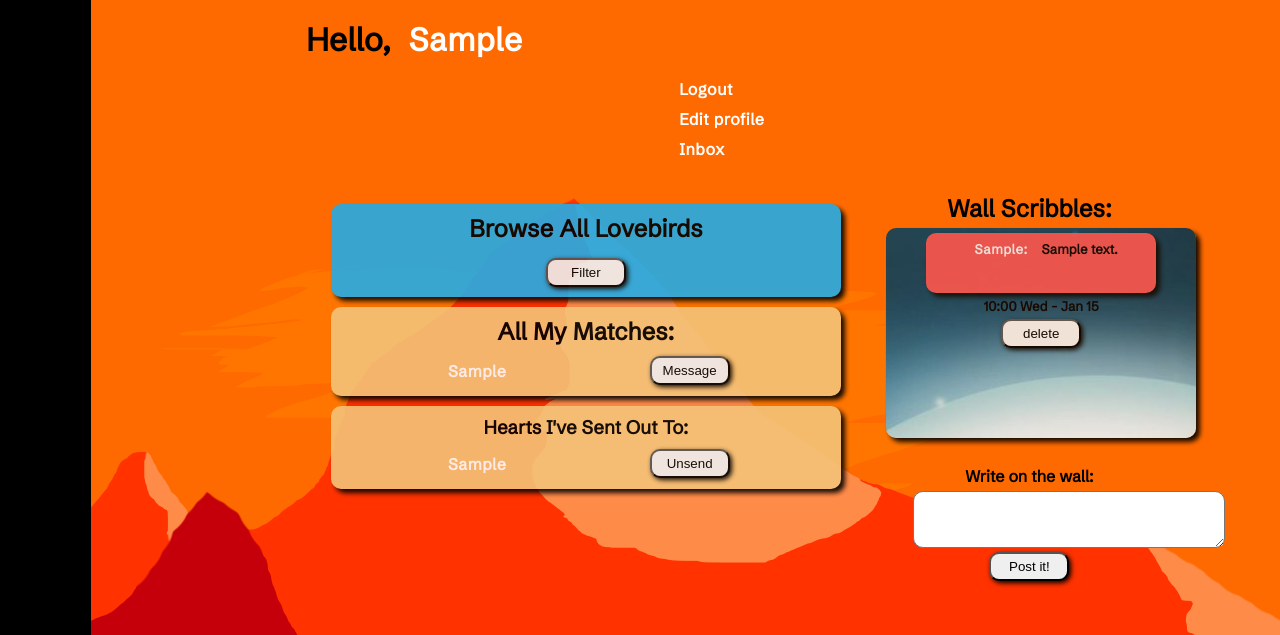
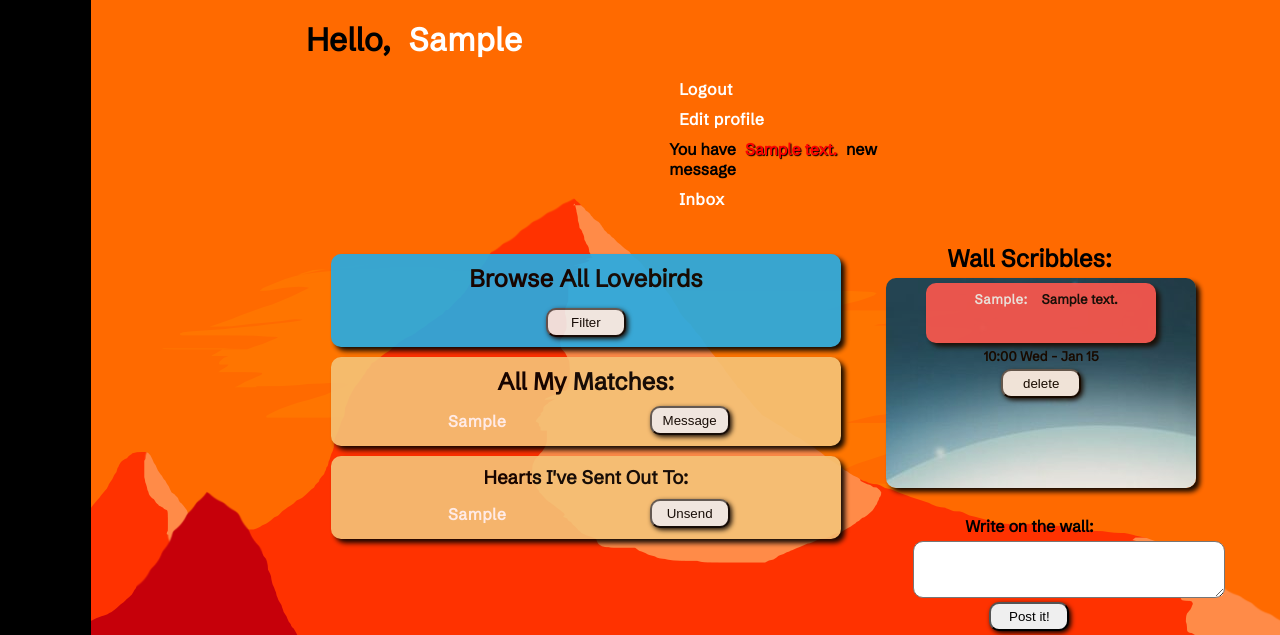
Before and after one commit to BrinkOfSecondBailout/ProjectsAlgo, a Flask app: page /dashboard in a window 1280 px wide. Shown: the top 635 px of the page. Run offline with Flask 3, Linux system fonts and the light colour scheme; the visitor is signed in with stand-in values (Sample User, id 1); tables that the repository leaves empty or names only in its code hold one stand-in row (values such as "Sample post").

Commit message:
message notifications feature complete

```diff
--- a/LoveBirdsApp/flask_app/controllers/messages.py
+++ b/LoveBirdsApp/flask_app/controllers/messages.py
@@ -27,6 +27,7 @@ def process_message(id):
     if not message.Message.validate_message(request.form):
         return redirect('/messages/new/' + str(id))
     message.Message.save_message(request.form)
+
     return redirect('/users/' + str(id))
 
 @app.route('/messages/delete/<int:id>')
--- a/LoveBirdsApp/flask_app/controllers/users.py
+++ b/LoveBirdsApp/flask_app/controllers/users.py
@@ -203,6 +203,7 @@ def inbox_folder():
         'user_id': session['user_id']
     }
     messages = user.User.get_all_messages_for_me(data)
+    user.User.reset_new_message_count(data)
     return render_template('inbox.html', messages=messages)
 
 @app.route('/block/<int:id>')
--- a/LoveBirdsApp/flask_app/models/message.py
+++ b/LoveBirdsApp/flask_app/models/message.py
@@ -24,6 +24,8 @@ class Message:
     @classmethod
     def save_message(cls, data):
         query = 'INSERT INTO messages (text, created_at, updated_at, sender_id, receiver_id) VALUES ( %(text)s , NOW() , NOW() , %(sender_id)s , %(receiver_id)s );'
+        connectToMySQL('lovebirds_schema').query_db(query, data)
+        query = 'UPDATE users SET new_message = new_message + 1 WHERE id = %(receiver_id)s;'
         return connectToMySQL('lovebirds_schema').query_db(query, data)
 
     @classmethod
--- a/LoveBirdsApp/flask_app/models/user.py
+++ b/LoveBirdsApp/flask_app/models/user.py
@@ -26,7 +26,6 @@ class User:
         self.messages = []
         self.matches = []
         self.blocks = []
-        self.new_message = 0
 
 
 
@@ -151,6 +150,11 @@ class User:
             one_message.sender = cls(one_message_sender_info)
             all_messages.append(one_message)
         return all_messages
+
+    @classmethod
+    def reset_new_message_count(cls, data):
+        query = 'UPDATE users SET new_message = 0 WHERE id = %(user_id)s;'
+        return connectToMySQL('lovebirds_schema').query_db(query, data)
 
     @classmethod
     def block_user(cls, data):
--- a/LoveBirdsApp/flask_app/templates/dashboard.html
+++ b/LoveBirdsApp/flask_app/templates/dashboard.html
@@ -26,6 +26,7 @@
         <div class="nav-links">
             <h4><a href="/logout">Logout</a></h4>
             <h4><a href="/users/edit">Edit profile</a></h4>
+            <h4>You have <span class="red">{{user.new_message}}</span> new message</h4>
             <h4><a href="/users/inbox">Inbox</a></h4>
         </div>
     </div>
--- a/LoveBirdsApp/flask_app/templates/inbox.html
+++ b/LoveBirdsApp/flask_app/templates/inbox.html
@@ -19,8 +19,8 @@
     {% if messages %}
         {% for message in messages %}
             <div class="message-box">
-                <p>From: {{message.sender.first_name}}</p>
-                <p>{{message.text}}</p>
+                <h4>From: {{message.sender.first_name}}</h4>
+                <h4>{{message.text}}</h4>
                 <p>{{message.created_at.strftime("%I:%M %a - %b %d")}}</p>
                 <a href="/messages/new/{{message.sender.id}}"><button class="delete-button">Reply</button></a>
                 <a href="/messages/delete/{{message.id}}"><button class="delete-button">Delete</button></a><br><br>
```
